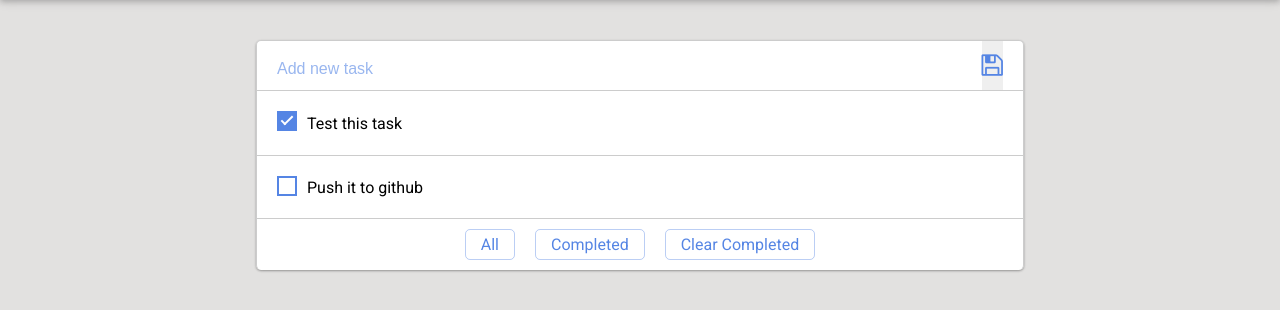
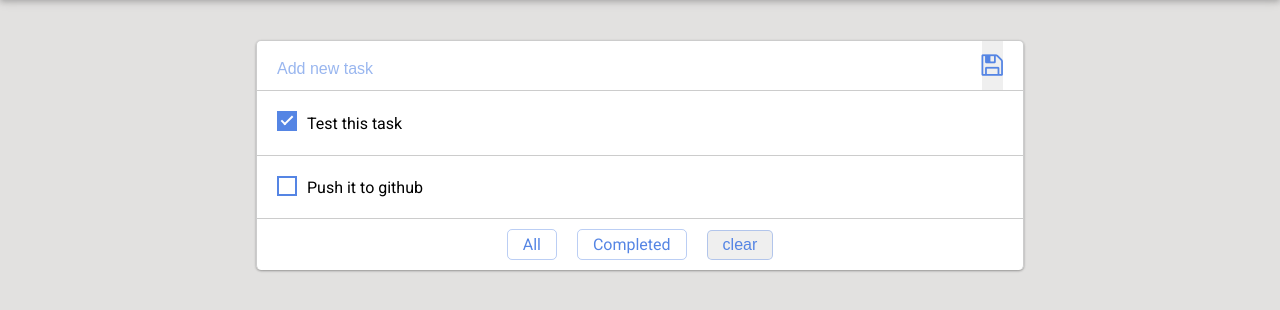
Before and after one commit to dharmendrasingh715/react_todo, a React app: page /all in a window 1280 px wide. Shown: the part 80-390 px from the top of the page. Built offline with nearby package versions, Linux system fonts and the light colour scheme.

Commit message:
Clear_completed funtion updated

```diff
--- a/src/components/Footer/Footer.js
+++ b/src/components/Footer/Footer.js
@@ -4,20 +4,20 @@
 
 
 const Footer = (props) => {
+    console.log(props);
 
     return (
 
         <div className={Classes.footer}>
             <span>
-                    {/* <a href="/all">All</a> */}
                 <Link to="/all">All</Link>
             </span>
             <span>
-                    {/* <a href="/completed">Completed</a> */}
                 <Link to="/completed">Completed</Link>
             </span>
             <span>
-                    <a href="/">Clear Completed</a>
+
+                <button onClick={() => props.clearCompleted()}>clear</button>
             </span>
         </div>
     )
--- a/src/components/Header/Header.js
+++ b/src/components/Header/Header.js
@@ -12,8 +12,8 @@
                 className={Classes["new-task"]}
                 placeholder="Add new task" />
 
-            <button className={Classes["add-task"]} onClick={(event)=>props.clicked(event)}>
-                <i className={[Classes["save-button"],  "fa-save", "fa"].join(" ")} ></i>
+            <button className={Classes["add-task"]} onClick={(event) => props.clicked(event)}>
+                <i className={[Classes["save-button"], "fa-save", "fa"].join(" ")} ></i>
             </button>
         </div>
     )
--- a/src/components/Task/Task.js
+++ b/src/components/Task/Task.js
@@ -2,16 +2,16 @@
 import Classes from "./Task.scss";
 
 const Task = (props) => {
-    const completed = props.completed? "checked": "";
+    const completed = props.completed ? "checked" : "";
 
     return (
 
         <div className={Classes.task}>
             <div className={Classes.body}>
                 <span className={Classes["task-check"]}>
-                    <input type="checkbox" className={Classes["hidden-box"]} value="0" id={props.id} checked={completed} onChange={()=> null}/>
+                    <input type="checkbox" className={Classes["hidden-box"]} value="0" id={props.id} checked={completed} onChange={() => null} />
                     <label htmlFor="first" className={Classes["check-label"]}
-                    onClick = {(event) => props.changed(event, props.id)}>
+                        onClick={(event) => props.changed(event, props.id)}>
                         <span className={Classes["label-box"]}></span>
                     </label>
                 </span>
--- a/src/components/Tasks/Tasks.js
+++ b/src/components/Tasks/Tasks.js
@@ -1,12 +1,12 @@
-import React, {Component} from "react";
+import React, { Component } from "react";
 import Classes from './Tasks.scss';
 import Task from "../../components/Task/Task";
 
 class Tasks extends Component {
-    changeTaskStateHandler = (event,id) => {
+    changeTaskStateHandler = (event, id) => {
         event.preventDefault();
 
-        const taskIndex = this.props.tasks.findIndex(t => t.id === id );
+        const taskIndex = this.props.tasks.findIndex(t => t.id === id);
 
         const task = {
             ...this.props.tasks[taskIndex]
@@ -14,7 +14,7 @@
 
         task.completed = !task.completed;
 
-        var tasks = [...this.props.tasks];
+        const tasks = [...this.props.tasks];
         tasks[taskIndex] = task;
 
         this.props.updateState(tasks);
@@ -23,20 +23,20 @@
     render() {
         console.log(this.props);
         var tasks, taskState;
-        if(this.props.show == 'all') {
-            tasks = this.props.tasks.map((task, index)=>{
-                return <Task key={index} id = {task.id} task = {task.task} completed = {task.completed} changed = {this.changeTaskStateHandler} />
+        if (this.props.show == 'all') {
+            tasks = this.props.tasks.map((task, index) => {
+                return <Task key={index} id={task.id} task={task.task} completed={task.completed} changed={this.changeTaskStateHandler} />
             });
         } else {
-            taskState = this.props.show == 'incomplete'? false: true;
+            taskState = this.props.show == 'incomplete' ? false : true;
             console.log(taskState);
 
-            tasks = this.props.tasks.filter((task)=>{
+            tasks = this.props.tasks.filter((task) => {
                 console.log(task);
 
                 return task.completed == taskState
-            }).map((task, index)=>{
-                return <Task key={index} id = {task.id} task = {task.task} completed = {task.completed} changed = {this.changeTaskStateHandler} />
+            }).map((task, index) => {
+                return <Task key={index} id={task.id} task={task.task} completed={task.completed} changed={this.changeTaskStateHandler} />
             });
         }
 
--- a/src/containers/App.js
+++ b/src/containers/App.js
@@ -1,4 +1,4 @@
-import React, {Component} from "react";
+import React, { Component } from "react";
 import Classes from './App.scss';
 import Header from "../components/Header/Header";
 import Tasks from "../components/Tasks/Tasks";
@@ -10,22 +10,25 @@
 
     constructor(props) {
         super(props);
-
+        debugger
         this.state = {
             tasks: [{
                 id: this.getId(),
                 task: "Test this task",
                 completed: true
-            },{
+            }, {
                 id: this.getId(),
                 task: "Push it to github",
                 completed: false
             }]
         }
     }
+    componentDidMount() {
+        debugger
+    }
 
     getId = () => {
-        return  Math.random().toString(22).replace('0.', '') ;
+        return Math.random().toString(22).replace('0.', '');
     }
 
     addTaskHandler = (event) => {
@@ -51,23 +54,37 @@
     }
 
     updateStateHandler = (tasks) => {
-        this.setState({tasks: tasks});
+        this.setState({ tasks: tasks });
+    }
+
+    clearCompletedTasksHandler = () => {
+
+        const tasks = [...this.state.tasks];
+        for (let i = tasks.length - 1; i >= 0; i--) {
+            if (tasks[i].completed == true) {
+                tasks.splice(tasks[i], 1);
+            }
+        }
+        console.log(tasks);
+
+        this.setState({
+            tasks: tasks
+        });
     }
 
     render() {
-
         // var tasks = ();
 
         return (
             <div className={Classes.tasks}>
                 <Header clicked={this.addTaskHandler} />
                 <Switch>
-                <Route exact path='/' render={(props)=>(<Tasks tasks={this.state.tasks} updateState={this.updateStateHandler} show="incomplete"/>)}/>
-                <Route exact path='/completed' render={(props)=>(<Tasks tasks={this.state.tasks} updateState={this.updateStateHandler} show="completed"/>)}/>
-                <Route exact path='/all' render={(props)=>(<Tasks tasks={this.state.tasks} updateState={this.updateStateHandler} show="all"/>)}/>
+                    <Route exact path='/' render={(props) => (<Tasks tasks={this.state.tasks} updateState={this.updateStateHandler} show="incomplete" />)} />
+                    <Route path='/completed' render={(props) => (<Tasks tasks={this.state.tasks} updateState={this.updateStateHandler} show="completed" />)} />
+                    <Route path='/all' render={(props) => (<Tasks tasks={this.state.tasks} updateState={this.updateStateHandler} show="all" />)} />
                 </Switch>
 
-            <Footer/>
+                <Footer clearCompleted={this.clearCompletedTasksHandler} />
             </div>
         );
     }
--- a/src/containers/App.scss
+++ b/src/containers/App.scss
@@ -48,5 +48,20 @@
             color: #ffffff;
             background: rgba(85, 133, 228, .6);
         }
+        span button{
+            text-decoration: none;
+            color: #5585e4;
+            border: 1px solid rgba(85, 133, 228, .4);
+            padding: 5px 15px;
+            border-radius: 5px;
+            margin: 10px;
+            display: inline-flex;
+            width: max-content;
+            font-size:16px;
+        }
+        span button:hover {
+            color: #ffffff;
+            background: rgba(85, 133, 228, .6);
+        }
     }
 }
--- a/src/index.js
+++ b/src/index.js
@@ -2,8 +2,8 @@
 import ReactDom from "react-dom";
 import "./styles/main.scss"
 import App from "./containers/App";
-import {BrowserRouter, Route, Link } from "react-router-dom";
-
+import { BrowserRouter, Route, Link } from "react-router-dom";
+debugger
 ReactDom.render(
     <BrowserRouter>
         <App />
```
Lines whose indentation alone changed are shown as unchanged.
